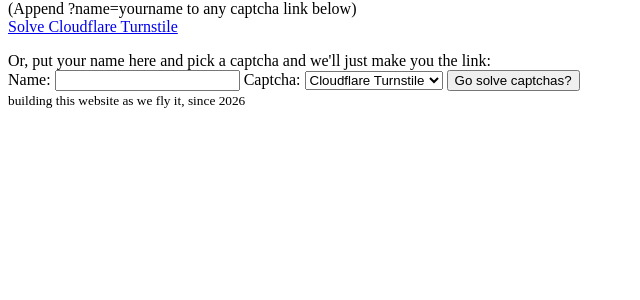
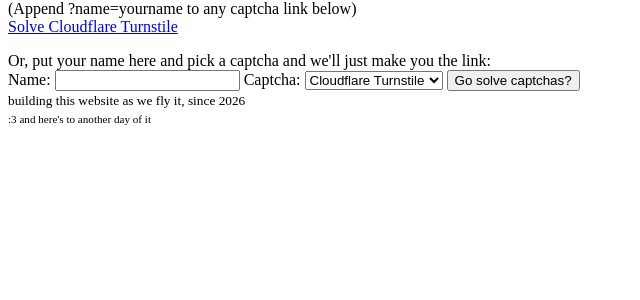
Before and after one commit to opticaldrive/BotThisSite, a FastAPI app: page / in a window 1280 px wide. Shown: the part 237-537 px from the top of the page, without its empty margins (0-640 px from the left). Run offline with FastAPI, Linux system fonts and the light colour scheme.

Commit message:
feat: :3dex

```diff
--- a/templates/index.html
+++ b/templates/index.html
@@ -47,7 +47,7 @@ Or, put your name here and pick a captcha and we'll just make you the link: <br>
     window.location.href = `/captchas/${slug}?name=${encodeURIComponent(name)}`;
   });
 </script>
-<footer><small>building this website as we fly it, since 2026</small></footer>
+<footer><small>building this website as we fly it, since 2026<br><small>:3 and here's to another day of it</small><small></footer>
 
 </body>
 </html>
```
